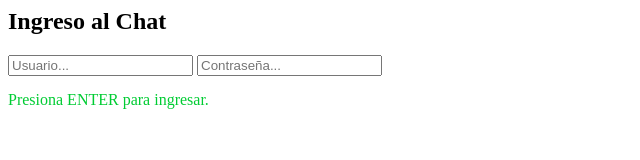
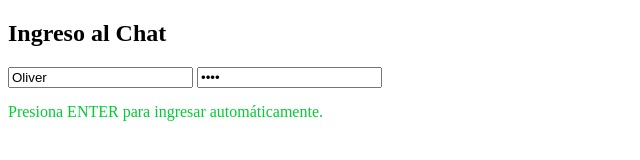
Before and after one commit to khassamx/CC, a website: page login.html in a window 1280 px wide. Shown: the whole page, without its empty margins (0-640 px from the left). Drawn offline with Linux system fonts and the light colour scheme.

Commit message:
Actualizar login.html

```diff
--- a/login.html
+++ b/login.html
@@ -1,7 +1,19 @@
-<div id="login-container">
-    <h2>Ingreso al Chat</h2>
-    <input type="text" id="username" placeholder="Usuario..." required>
-    <input type="password" id="password" placeholder="Contraseña..." required>
+<!DOCTYPE html>
+<html lang="es">
+<head>
+    <title>Ingreso Automatizado</title>
+</head>
+<body>
+    <div id="login-container">
+        <h2>Ingreso al Chat</h2>
 
-    <p style="color: #00cc33; margin-top: 15px;">Presiona ENTER para ingresar.</p>
-</div>
+        <form id="login-form">
+            <input type="text" id="username" placeholder="Usuario..." required value="Oliver">
+            <input type="password" id="password" placeholder="Contraseña..." required value="1283">
+
+            <p style="color: #00cc33; margin-top: 15px;">Presiona ENTER para ingresar automáticamente.</p>
+        </form>
+    </div>
+    <script type="module" src="/scripts/main.js"></script>
+</body>
+</html>
```
